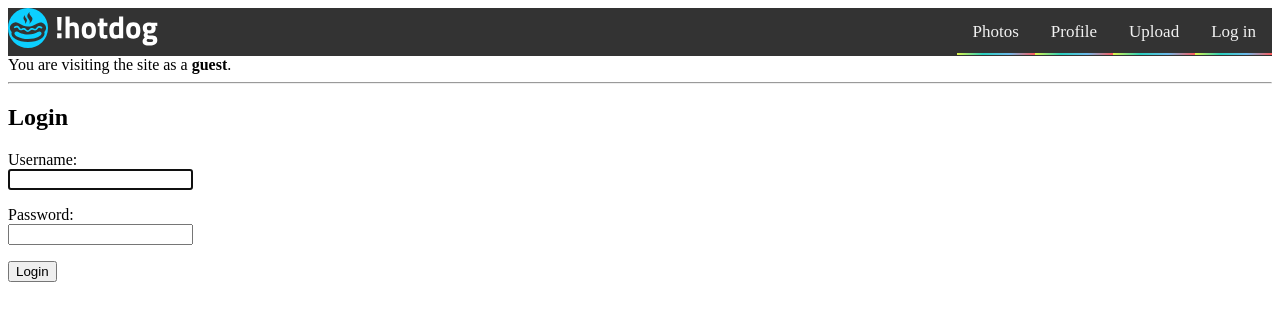
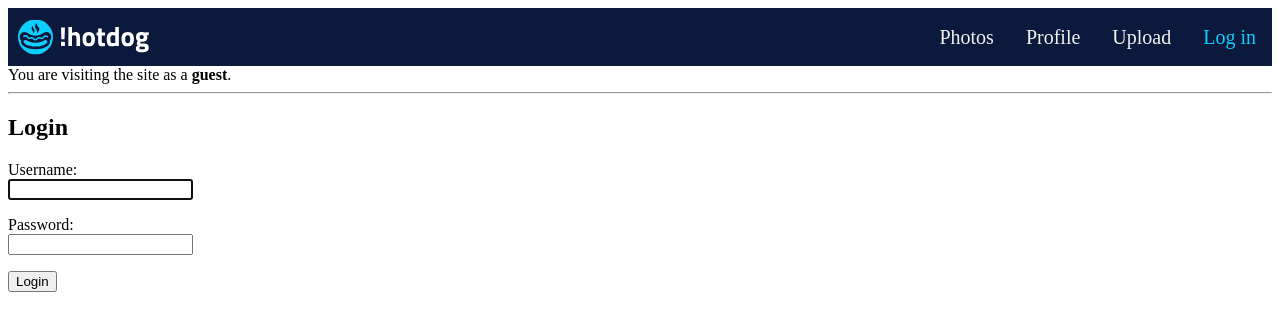
Before and after one commit to jesper-trell/trell-hell, a Django app: a page that uses project2/nothotdog/nothotdog/templates/photos/base.html in a window 1280 px wide. Shown: the top 331 px of the page. Run offline with Django 3.2, Linux system fonts and the light colour scheme; style sheets or scripts are compiled from the project's sources; some libraries are stand-ins or nearby versions.

Commit message:
Topbar Update
- Updated topbar design according to specifications, and added functionality to highlight currently selected tab.
- Changed hardcoded redirects in the edit view.
- Moved photo title handling to the listener.
- Moved hardcoded RabbitMQ setting to settings.py.

```diff
--- a/project2/nothotdog/assets/style/main.scss
+++ b/project2/nothotdog/assets/style/main.scss
@@ -9,10 +9,11 @@
     display:inline-block;
 }
 
-/* Add a black background color to the top navigation */
+/* Add a background color to the top navigation */
 .topnav {
-    background-color: #333;
+    background-color: #0b193c;
     overflow: hidden;
+    position: relative;
   }
 
 /* Style the links inside the navigation bar */
@@ -22,20 +23,24 @@
   text-align: center;
   padding: 14px 16px;
   text-decoration: none;
-  font-size: 17px;
+  font-size: 20px;
+  line-height: 30px;
+}
+
+.vertical-center {
+  margin: 0;
+  position: absolute;
+  top: 50%;
+  -ms-transform: translateY(-50%);
+  transform: translateY(-50%);
+  padding: 0px 10px;
 }
 
 /* Change the color of links on hover */
 .topnav a:hover {
-  background-color: #ddd;
-  color: black;
+  background-color: #23376b;
 }
 
-/* Add a color to the active/current link */
-.topnav a.active {
-  background-color: #4CAF50;
-  color: white;
-}
 
 /* Right-aligned section inside the top navigation */
 .topnav-right {
@@ -50,18 +55,18 @@
   z-index: 1;
 }
 
-a::after {
-  content: '';
-  position: absolute;
-  left: 0;
-  bottom: .07em;
-  height: .1em;
-  width: 100%;
-  background: linear-gradient(110deg, #e1f549, #29d0be, #6cb8ea, #ff5959);
-  z-index: -1;
-  transition: height .25s cubic-bezier(.6,0,.4,1);
+.index .index-btn {
+  color: #0ccfff;
 }
 
-a:hover::after {
-  height: .2em;
+.index .profile-btn {
+  color: #0ccfff;
 }
+
+.upload .upload-btn {
+  color: #0ccfff;
+}
+
+.login .login-btn {
+  color: #0ccfff;
+}
--- a/project2/nothotdog/nothotdog/settings.py
+++ b/project2/nothotdog/nothotdog/settings.py
@@ -179,3 +179,5 @@ if not DEBUG:
 
 LOGIN_REDIRECT_URL = "index"
 LOGOUT_REDIRECT_URL = "index"
+
+RABBITMQ_HOST = "localhost"
--- a/project2/nothotdog/nothotdog/templates/photos/base.html
+++ b/project2/nothotdog/nothotdog/templates/photos/base.html
@@ -13,16 +13,23 @@
     </head>
 
     <div class="topnav">
-        <img src="{% static 'images/logo.svg' %}" alt="!HotdogLogo" style="height:40px;">
+        <img src="{% static 'images/logo.svg' %}" alt="!HotdogLogo" style="height:35px;" class="vertical-center">
         <div class="topnav-right" id="myDIV">
-            <a class="btn" href="{% url 'index' %}">Photos</a>
-            <a class="btn" href="{% url 'profile' %}">Profile</a>
-            <a class="btn" href="{% url 'upload' %}">Upload</a>
+
+            {% if index_view %}
+                <a class="btn index-btn" href="{% url 'index' %}">Photos</a>
+                <a class="btn" href="{% url 'profile' %}">Profile</a>
+            {% else %}
+                <a class="btn" href="{% url 'index' %}">Photos</a>
+                <a class="btn profile-btn" href="{% url 'profile' %}">Profile</a>
+            {% endif %}
+
+            <a class="btn upload-btn" href="{% url 'upload' %}">Upload</a>
 
             {% if user.is_authenticated %}
                 <a class="btn" href="{% url 'logout' %}">Log out</a>
             {% else %}
-                <a class="btn" href="{% url 'login' %}">Log in</a>
+                <a class="btn login-btn" href="{% url 'login' %}">Log in</a>
             {% endif %}
         </div>
     </div>
--- a/project2/nothotdog/nothotdog/templates/photos/edit.html
+++ b/project2/nothotdog/nothotdog/templates/photos/edit.html
@@ -1,4 +1,6 @@
 {% extends 'photos/base.html' %}
+
+{% block bodyclass %}photo{% endblock %}
 
 {% block content %}
 
--- a/project2/nothotdog/nothotdog/templates/photos/index.html
+++ b/project2/nothotdog/nothotdog/templates/photos/index.html
@@ -1,6 +1,6 @@
 {% extends 'photos/base.html' %}
 
-{% include "pagination.html" with page=page_obj %}
+{% block bodyclass %}index{% endblock %}
 
 {% block content %}
 
--- a/project2/nothotdog/nothotdog/templates/photos/photo.html
+++ b/project2/nothotdog/nothotdog/templates/photos/photo.html
@@ -1,4 +1,6 @@
 {% extends 'photos/base.html' %}
+
+{% block bodyclass %}photo{% endblock %}
 
 {% load static %}
 
@@ -12,7 +14,7 @@
 <p><b style='font-size:30px'>{{ photo.title }}</b><br>{{ photo.description }}</p>
 
 {% if user == photo.user %}
-    <a href='/photos/{{ photo.hashid }}/edit'>Edit description</a>
+    <a href="{% url 'edit' photo.hashid %}">Edit description</a>
 {% endif%}
 
-{% endblock %}
+{% endblock %}e
--- a/project2/nothotdog/nothotdog/templates/photos/upload.html
+++ b/project2/nothotdog/nothotdog/templates/photos/upload.html
@@ -1,4 +1,6 @@
 {% extends 'photos/base.html' %}
+
+{% block bodyclass %}upload{% endblock %}
 
 {% block content %}
 
--- a/project2/nothotdog/nothotdog/templates/registration/login.html
+++ b/project2/nothotdog/nothotdog/templates/registration/login.html
@@ -1,4 +1,6 @@
 {% extends 'photos/base.html' %}
+
+{% block bodyclass %}login{% endblock %}
 
 {% block content %}
 
```
Also changed, not shown: project2/nothotdog/assets/script/app.js (deleted, +0 -20 lines), project2/nothotdog/browserify-cache.json (+1 -1 lines), project2/nothotdog/nothotdog/photos/management/commands/uploadlisten.py (+8 -3 lines), project2/nothotdog/nothotdog/photos/views.py (+15 -7 lines), 1 other file.
